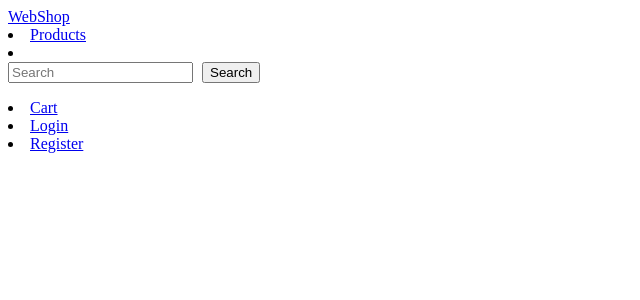
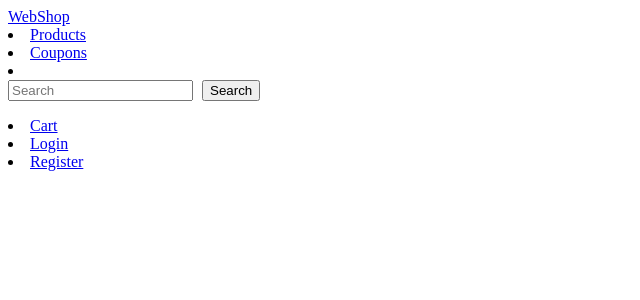
Before and after one commit to faetschi/Webstore_Shirtshack, a PHP site: page /navbar.php in a window 1280 px wide. Shown: the top 300 px of the page, without its empty margins (0-640 px from the left). Run offline with PHP 8.4, Linux system fonts and the light colour scheme.

Commit message:
added navbar coupons

```diff
--- a/Frontend/sites/navbar.php
+++ b/Frontend/sites/navbar.php
@@ -9,7 +9,9 @@
             <li class="nav-item">
                 <a class="nav-link" href="products.html">Products</a>
             </li>
-
+            <li>
+                <a class="nav-link" href="coupons.html">Coupons</a>
+            </li>
         <!-- user is logged in -->
           <?php if (isset($_SESSION["username"]) || isset($_COOKIE["username"])): ?>
             <li class="nav-item">
```
